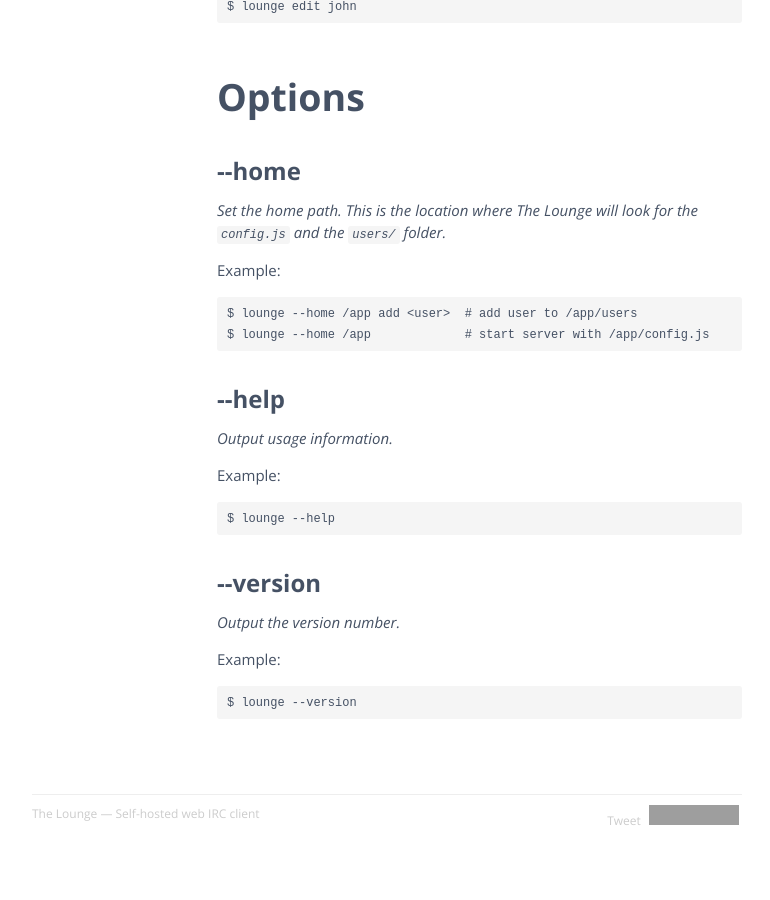
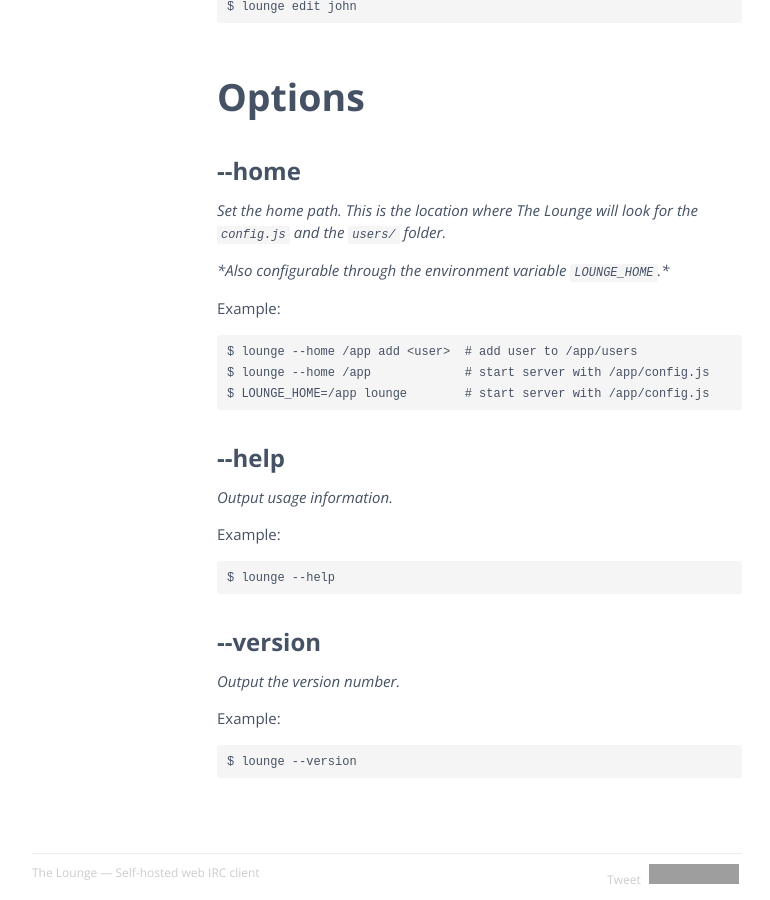
Before and after one commit to thelounge/thelounge.github.io, a Jekyll site: the page built from _docs/getting_started/usage.md, in a window 1280 px wide and 900 px high, scrolled down 1729 px. Shown: the whole window, without its empty margins (253-1023 px from the left). Built offline with Jekyll 4.4.1, drawn with Linux system fonts in a browser that asks for light colours; Markdown is read by kramdown in place of the engine named in the settings; comment, search, counter and statistics services are not loaded; grey boxes are pictures that could not be loaded.

Commit message:
docs/usage: add information about LOUNGE_HOME variable

````diff
--- a/_docs/getting_started/usage.md
+++ b/_docs/getting_started/usage.md
@@ -99,11 +99,14 @@
 
 _Set the home path. This is the location where The Lounge will look for the `config.js` and the `users/` folder._
 
+_*Also configurable through the environment variable `LOUNGE_HOME`.*_
+
 Example:
 
 ```
 $ lounge --home /app add <user>  # add user to /app/users
 $ lounge --home /app             # start server with /app/config.js
+$ LOUNGE_HOME=/app lounge        # start server with /app/config.js
 ```
 
 ## `--help`
````
